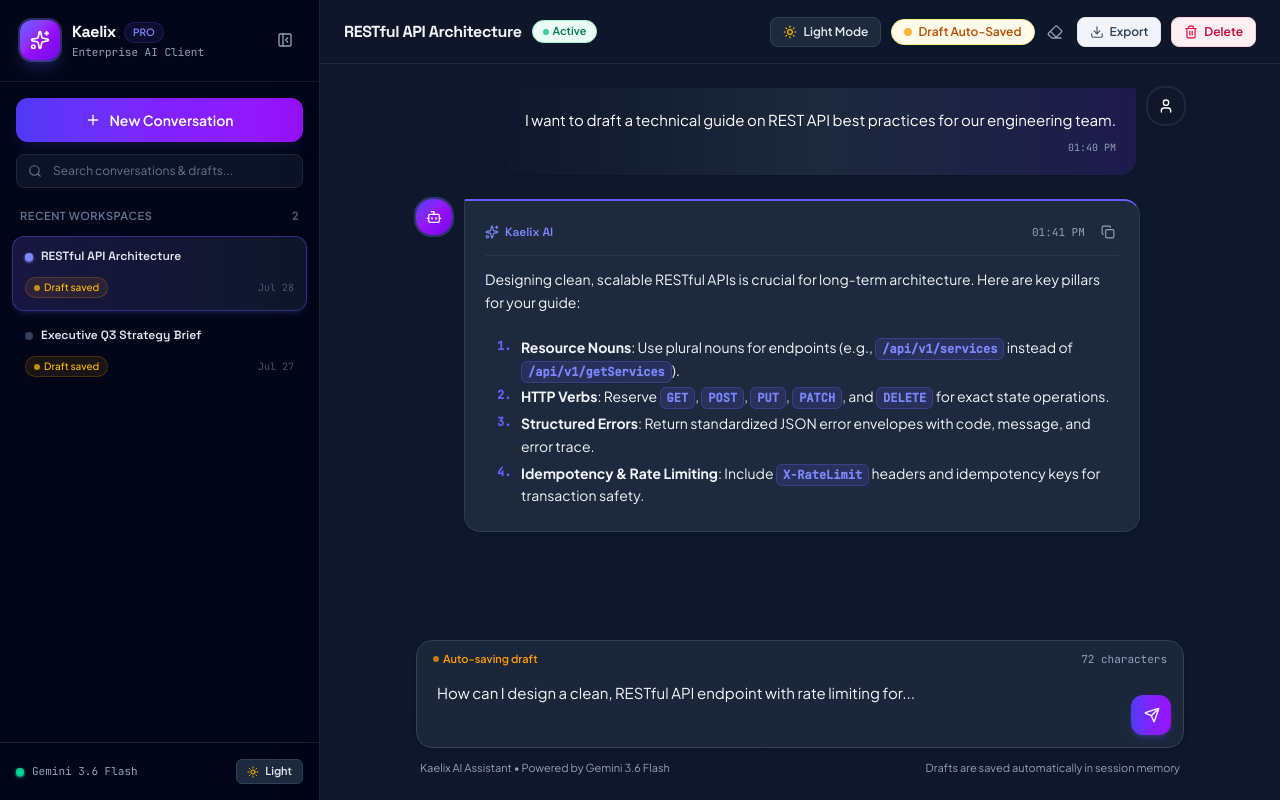
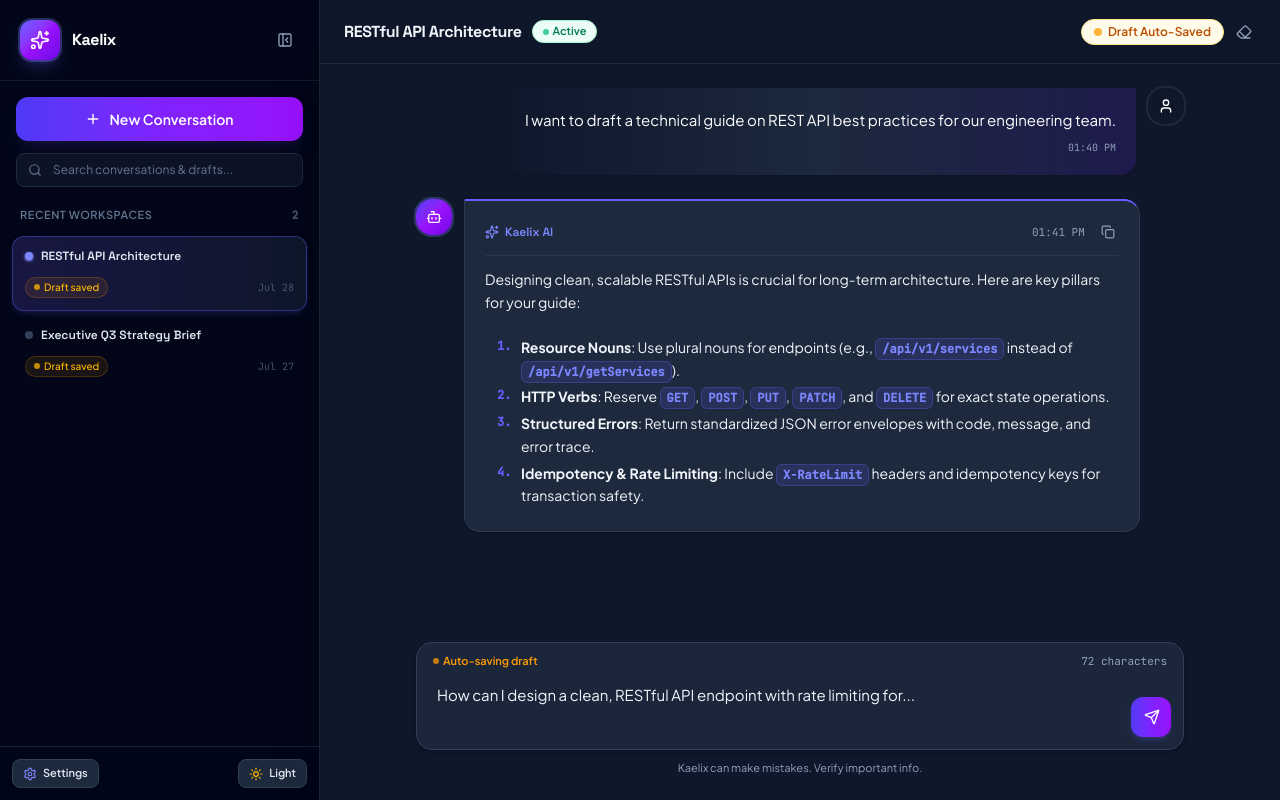
Before and after one commit to thebuilder9112/Kaelix.com, a React (Vite) app: page / in a window 1280 px wide. Built offline with nearby package versions, Linux system fonts and the light colour scheme.

Commit message:
fix: update API key priority and system prompt
- Reordered environment variable precedence for VITE_API_KEY.
- Updated system prompt to include creator attribution.
- Removed outdated PRO badge and description from UI.

```diff
--- a/src/App.tsx
+++ b/src/App.tsx
@@ -29,7 +29,8 @@
   Cpu,
   Eraser,
   Sun,
-  Moon
+  Moon,
+  Settings
 } from "lucide-react";
 import { Message, ChatSession } from "./types";
 import Markdown from "./components/Markdown";
@@ -123,6 +124,7 @@
   const [editingSessionId, setEditingSessionId] = useState<string | null>(null);
   const [editTitleText, setEditTitleText] = useState("");
   const [toastMessage, setToastMessage] = useState<string | null>(null);
+  const [isSettingsOpen, setIsSettingsOpen] = useState(false);
 
   // Theme State (Dark / Light)
   const [theme, setTheme] = useState<"dark" | "light">(() => {
@@ -570,11 +572,7 @@
             <div>
               <div className="flex items-center gap-2">
                 <h1 className="text-base font-display font-bold tracking-tight text-white group-hover:text-indigo-300 transition-colors">Kaelix</h1>
-                <span className="rounded-full bg-indigo-500/10 px-2 py-0.5 text-[10px] font-semibold text-indigo-400 border border-indigo-500/20">
-                  PRO
-                </span>
               </div>
-              <p className="text-[11px] text-slate-400 font-mono">Enterprise AI Client</p>
             </div>
           </button>
           <button
@@ -723,24 +721,28 @@
         </div>
 
         {/* Sidebar Footer */}
-        <div className="p-4 border-t border-slate-800/80 bg-slate-950/80 flex items-center justify-between text-xs text-slate-400">
-          <div className="flex items-center gap-2">
-            <span className="h-2 w-2 rounded-full bg-emerald-400 shadow-sm shadow-emerald-400" />
-            <span className="font-mono text-[11px]">Gemini 3.6 Flash</span>
-          </div>
+        <div className="p-3 border-t border-slate-800/80 bg-slate-950/80 flex items-center justify-between text-xs text-slate-400">
+          <button
+            onClick={() => setIsSettingsOpen(true)}
+            className="inline-flex items-center gap-1.5 text-[11px] font-semibold px-2.5 py-1.5 rounded-lg bg-slate-800 hover:bg-slate-700 text-slate-200 border border-slate-700 transition-colors cursor-pointer"
+            title="Open Settings"
+          >
+            <Settings className="h-3.5 w-3.5 text-indigo-400" />
+            <span>Settings</span>
+          </button>
           <button
             onClick={toggleTheme}
-            className="inline-flex items-center gap-1.5 text-[11px] font-semibold px-2.5 py-1 rounded-md bg-slate-800 hover:bg-slate-700 text-slate-200 border border-slate-700 transition-colors cursor-pointer"
+            className="inline-flex items-center gap-1.5 text-[11px] font-semibold px-2.5 py-1.5 rounded-lg bg-slate-800 hover:bg-slate-700 text-slate-200 border border-slate-700 transition-colors cursor-pointer"
             title={`Switch to ${theme === "dark" ? "Light" : "Dark"} mode`}
           >
             {theme === "dark" ? (
               <>
-                <Sun className="h-3 w-3 text-amber-400" />
+                <Sun className="h-3.5 w-3.5 text-amber-400" />
                 <span>Light</span>
               </>
             ) : (
               <>
-                <Moon className="h-3 w-3 text-indigo-400" />
+                <Moon className="h-3.5 w-3.5 text-indigo-400" />
                 <span>Dark</span>
               </>
             )}
@@ -801,28 +803,6 @@
           </div>
 
           <div className="flex items-center gap-2.5">
-            {/* Theme Toggle Button */}
-            <button
-              onClick={toggleTheme}
-              className={`inline-flex items-center gap-1.5 text-xs font-semibold px-3 py-1.5 rounded-lg transition-colors cursor-pointer border ${
-                theme === "dark"
-                  ? "text-slate-200 bg-slate-800 hover:bg-slate-700 border-slate-700"
-                  : "text-slate-700 bg-slate-100 hover:bg-slate-200 border-slate-200"
-              }`}
-              title={`Switch to ${theme === "dark" ? "Light" : "Dark"} mode`}
-            >
-              {theme === "dark" ? (
-                <>
-                  <Sun className="h-3.5 w-3.5 text-amber-400" />
-                  <span className="hidden sm:inline">Light Mode</span>
-                </>
-              ) : (
-                <>
-                  <Moon className="h-3.5 w-3.5 text-indigo-600" />
-                  <span className="hidden sm:inline">Dark Mode</span>
-                </>
-              )}
-            </button>
             {activeSession?.draft && (
               <div className="flex items-center gap-2">
                 <span className="text-xs font-semibold text-amber-700 bg-amber-50 border border-amber-200 px-3 py-1 rounded-full flex items-center gap-1.5 shadow-xs">
@@ -837,28 +817,6 @@
                   <Eraser className="h-4 w-4" />
                 </button>
               </div>
-            )}
-
-            {activeSession && (activeSession.messages || []).length > 0 && (
-              <button
-                onClick={handleExportChat}
-                className="inline-flex items-center gap-1.5 text-xs font-semibold text-slate-700 bg-slate-100 hover:bg-slate-200 px-3 py-1.5 rounded-lg transition-colors cursor-pointer border border-slate-200"
-                title="Export session to Markdown"
-              >
-                <Download className="h-3.5 w-3.5 text-slate-600" />
-                <span>Export</span>
-              </button>
-            )}
-
-            {activeSession && (
-              <button
-                onClick={() => handleDeleteSession(activeSession)}
-                className="inline-flex items-center gap-1.5 text-xs font-semibold text-rose-700 bg-rose-50 hover:bg-rose-100 px-3 py-1.5 rounded-lg transition-colors cursor-pointer border border-rose-200"
-                title="Delete this chat session"
-              >
-                <Trash2 className="h-3.5 w-3.5 text-rose-600" />
-                <span className="hidden sm:inline">Delete</span>
-              </button>
             )}
           </div>
         </header>
@@ -1170,13 +1128,128 @@
               </div>
             </form>
 
-            <div className="flex items-center justify-between text-center mt-3 text-[11px] text-slate-400 px-1">
-              <span>Kaelix AI Assistant • Powered by Gemini 3.6 Flash</span>
-              <span>Drafts are saved automatically in session memory</span>
+            <div className="text-center mt-2.5 text-[11px] text-slate-400">
+              <span>Kaelix can make mistakes. Verify important info.</span>
             </div>
           </div>
         </footer>
       </div>
+
+      {/* Settings Modal */}
+      {isSettingsOpen && (
+        <div className="fixed inset-0 z-50 flex items-center justify-center bg-slate-950/80 backdrop-blur-xs p-4">
+          <div className={`w-full max-w-md rounded-2xl p-6 shadow-2xl border transition-colors ${
+            theme === "dark" ? "bg-slate-900 border-slate-800 text-slate-100" : "bg-white border-slate-200 text-slate-900"
+          }`}>
+            <div className={`flex items-center justify-between pb-4 border-b ${
+              theme === "dark" ? "border-slate-800" : "border-slate-100"
+            }`}>
+              <div className="flex items-center gap-2.5">
+                <div className={`p-2 rounded-xl border ${
+                  theme === "dark" ? "bg-indigo-950/60 text-indigo-400 border-indigo-800/60" : "bg-indigo-50 text-indigo-600 border-indigo-100"
+                }`}>
+                  <Settings className="h-5 w-5" />
+                </div>
+                <div>
+                  <h3 className={`text-base font-bold ${theme === "dark" ? "text-white" : "text-slate-900"}`}>Settings</h3>
+                  <p className={`text-xs ${theme === "dark" ? "text-slate-400" : "text-slate-500"}`}>Workspace Options & Export</p>
+                </div>
+              </div>
+              <button
+                onClick={() => setIsSettingsOpen(false)}
+                className={`rounded-lg p-1 transition-colors cursor-pointer ${
+                  theme === "dark" ? "text-slate-400 hover:bg-slate-800 hover:text-white" : "text-slate-400 hover:bg-slate-100 hover:text-slate-700"
+                }`}
+              >
+                <X className="h-5 w-5" />
+              </button>
+            </div>
+
+            <div className="py-4 space-y-4">
+              {/* Export Chat Option */}
+              <div className={`rounded-xl p-4 border ${
+                theme === "dark" ? "bg-slate-800/50 border-slate-800" : "bg-slate-50 border-slate-200"
+              }`}>
+                <div className="mb-2">
+                  <h4 className={`text-xs font-bold uppercase tracking-wider ${
+                    theme === "dark" ? "text-slate-300" : "text-slate-700"
+                  }`}>
+                    Export Conversation
+                  </h4>
+                  <p className={`text-xs mt-1 ${theme === "dark" ? "text-slate-400" : "text-slate-500"}`}>
+                    {activeSession && (activeSession.messages || []).length > 0
+                      ? `Export "${activeSession.title}" (${activeSession.messages.length} messages) as a Markdown file.`
+                      : "Start a conversation to enable exporting."}
+                  </p>
+                </div>
+                <button
+                  onClick={() => {
+                    handleExportChat();
+                  }}
+                  disabled={!activeSession || (activeSession.messages || []).length === 0}
+                  className={`w-full mt-2 inline-flex items-center justify-center gap-2 px-4 py-2.5 rounded-xl text-xs font-semibold cursor-pointer transition-all ${
+                    !activeSession || (activeSession.messages || []).length === 0
+                      ? "opacity-50 cursor-not-allowed bg-slate-800 text-slate-500 border border-slate-700"
+                      : "bg-indigo-600 hover:bg-indigo-700 text-white shadow-md shadow-indigo-600/20"
+                  }`}
+                >
+                  <Download className="h-4 w-4" />
+                  <span>Export Chat to Markdown (.md)</span>
+                </button>
+              </div>
+
+              {/* Theme Preference Option */}
+              <div className={`rounded-xl p-4 border ${
+                theme === "dark" ? "bg-slate-800/50 border-slate-800" : "bg-slate-50 border-slate-200"
+              }`}>
+                <div className="flex items-center justify-between">
+                  <div>
+                    <h4 className={`text-xs font-bold uppercase tracking-wider ${
+                      theme === "dark" ? "text-slate-300" : "text-slate-700"
+                    }`}>
+                      Appearance
+                    </h4>
+                    <p className={`text-xs mt-0.5 ${theme === "dark" ? "text-slate-400" : "text-slate-500"}`}>
+                      Mode: {theme === "dark" ? "Dark Theme" : "Light Theme"}
+                    </p>
+                  </div>
+                  <button
+                    onClick={toggleTheme}
+                    className="inline-flex items-center gap-1.5 text-xs font-semibold px-3 py-1.5 rounded-lg bg-indigo-600 hover:bg-indigo-700 text-white transition-colors cursor-pointer shadow-sm"
+                  >
+                    {theme === "dark" ? (
+                      <>
+                        <Sun className="h-3.5 w-3.5" />
+                        <span>Light</span>
+                      </>
+                    ) : (
+                      <>
+                        <Moon className="h-3.5 w-3.5" />
+                        <span>Dark</span>
+                      </>
+                    )}
+                  </button>
+                </div>
+              </div>
+
+
+            </div>
+
+            <div className={`flex justify-end pt-3 border-t ${
+              theme === "dark" ? "border-slate-800" : "border-slate-100"
+            }`}>
+              <button
+                onClick={() => setIsSettingsOpen(false)}
+                className={`px-4 py-2 rounded-xl text-xs font-semibold transition-colors cursor-pointer ${
+                  theme === "dark" ? "bg-slate-800 hover:bg-slate-700 text-slate-200" : "bg-slate-100 hover:bg-slate-200 text-slate-700"
+                }`}
+              >
+                Close
+              </button>
+            </div>
+          </div>
+        </div>
+      )}
 
       {/* Delete Session Confirmation Modal */}
       {sessionToDelete && (
```
Also changed, not shown: server.ts (+5 -5 lines).
